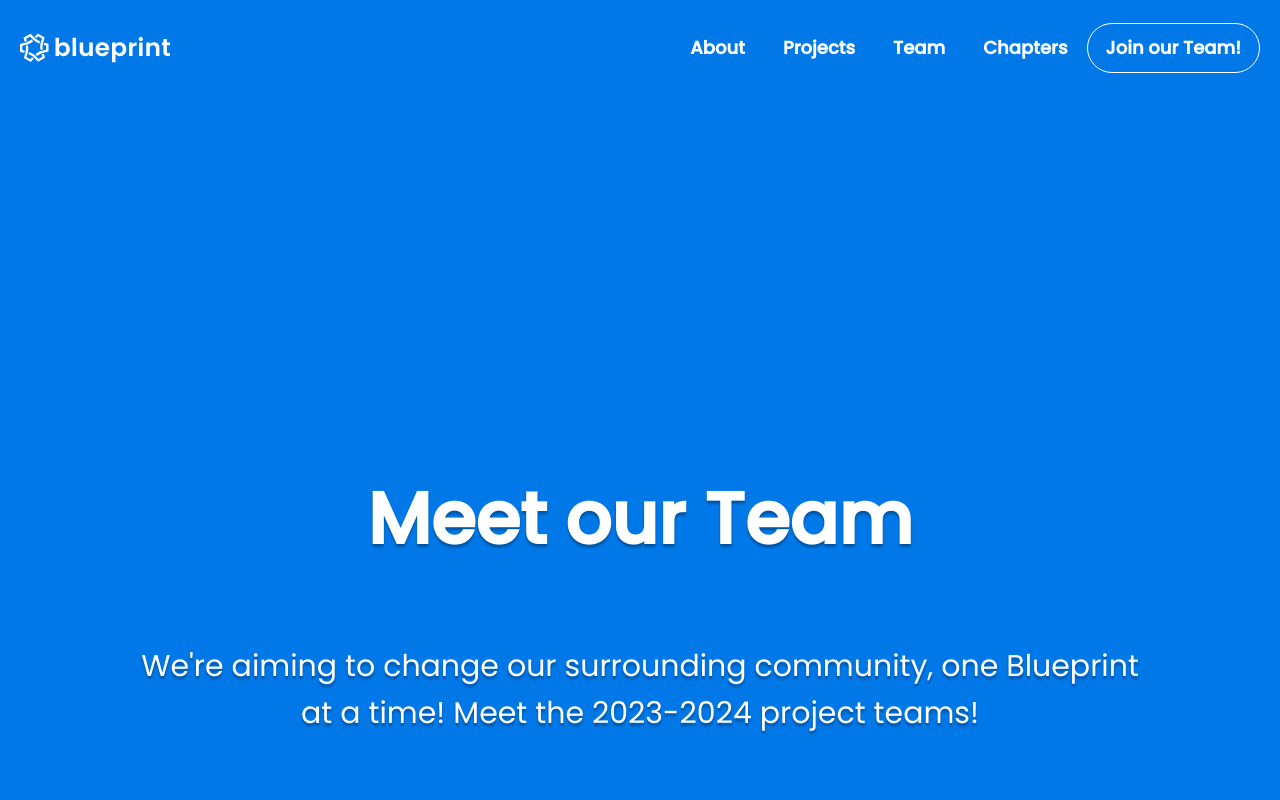
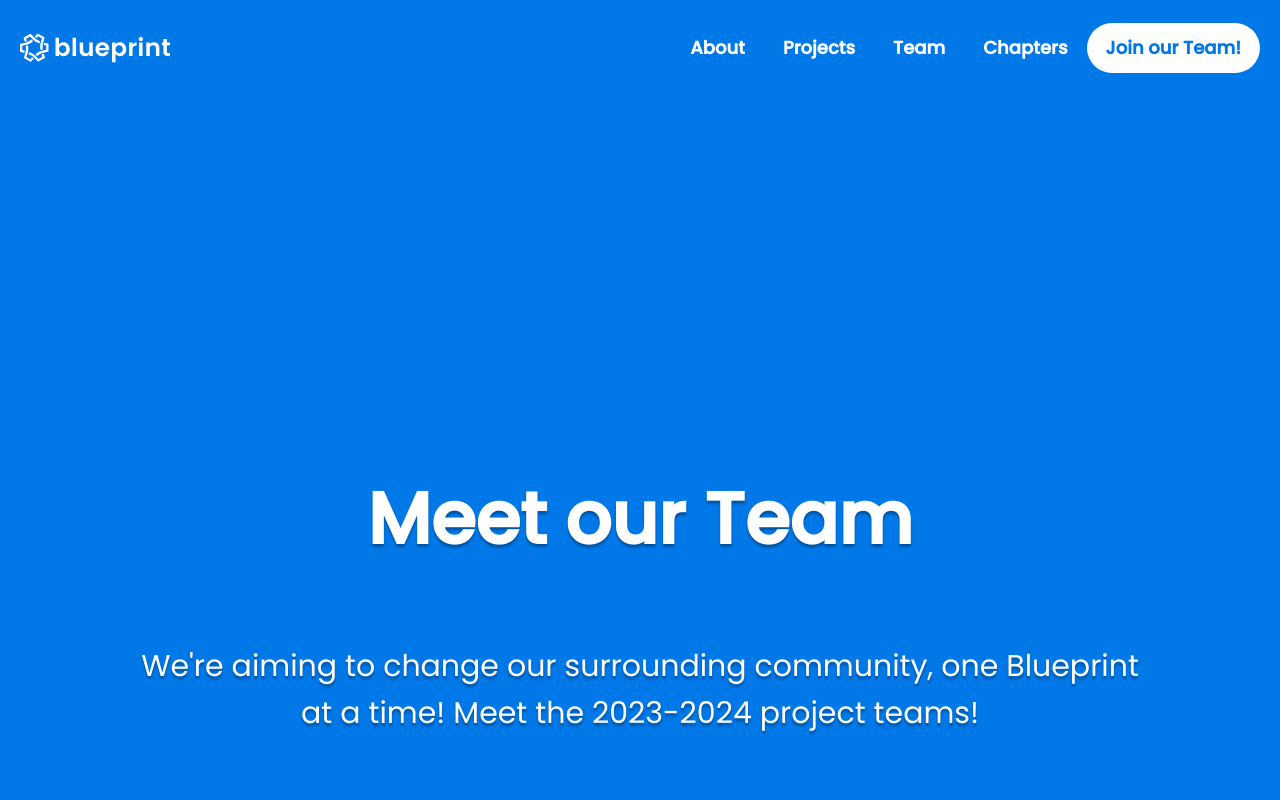
Before and after one commit to uoftblueprint/website-v2, a Next.js app: page /team in a window 1280 px wide. Shown: the top 800 px of the page. Built offline with nearby package versions, Linux system fonts and the light colour scheme.

Commit message:
Changed 'Join our team!' button to match figma design.

```diff
--- a/src/components/Navbar/Navbar.css
+++ b/src/components/Navbar/Navbar.css
@@ -48,7 +48,7 @@
 .nav-join-btn {
   --button-radius: 26px;
   --button-height: 52px;
-  color: var(--clr-hl1);
+  color: var(--clr-light);
   transition:
     color 0.3s ease-in-out,
     background-color 0.3s ease-in-out;
@@ -56,13 +56,13 @@
 
 .nav-join-link {
   font-size: 18px;
+  color: var(--clr-hl1);
+}
+
+.nav-join-link:hover {
   color: var(--clr-light);
 }
 
-.nav-join-link:hover {
-  color: var(--clr-hl1);
+.nav-join-btn:hover {
+  background-color: var(--clr-hl1);
 }
-
-.nav-join-btn:hover {
-  background-color: var(--clr-light);
-}
--- a/src/components/Navbar/Navbar.tsx
+++ b/src/components/Navbar/Navbar.tsx
@@ -20,7 +20,7 @@ function Navbar({ opened, toggleOpened, links }) {
 
   items.push(
     <Button
-      variant="outline"
+      variant="filled"
       color="white"
       classNames={{ label: "nav-join-link", root: "nav-join-btn" }}
       key="join"
```
